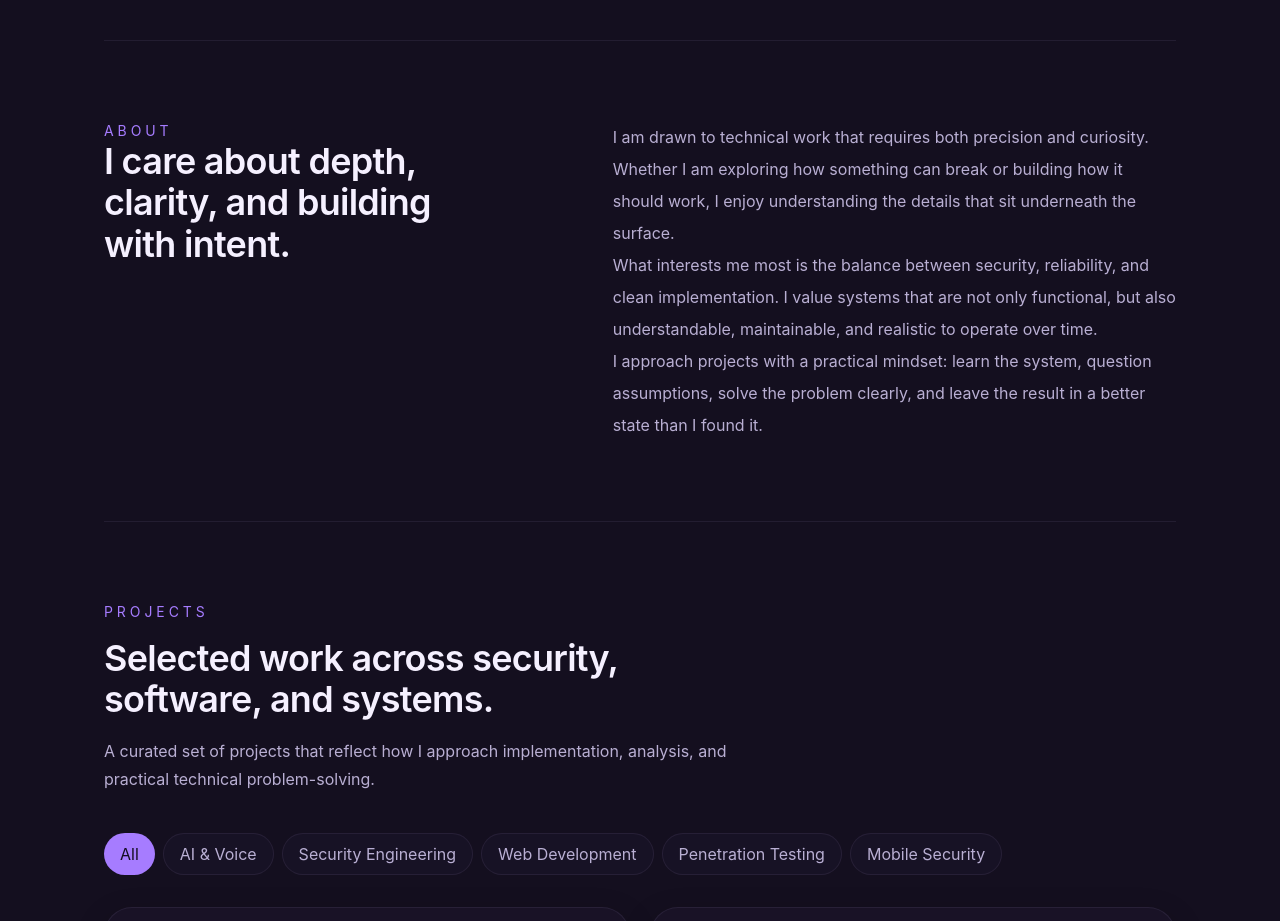
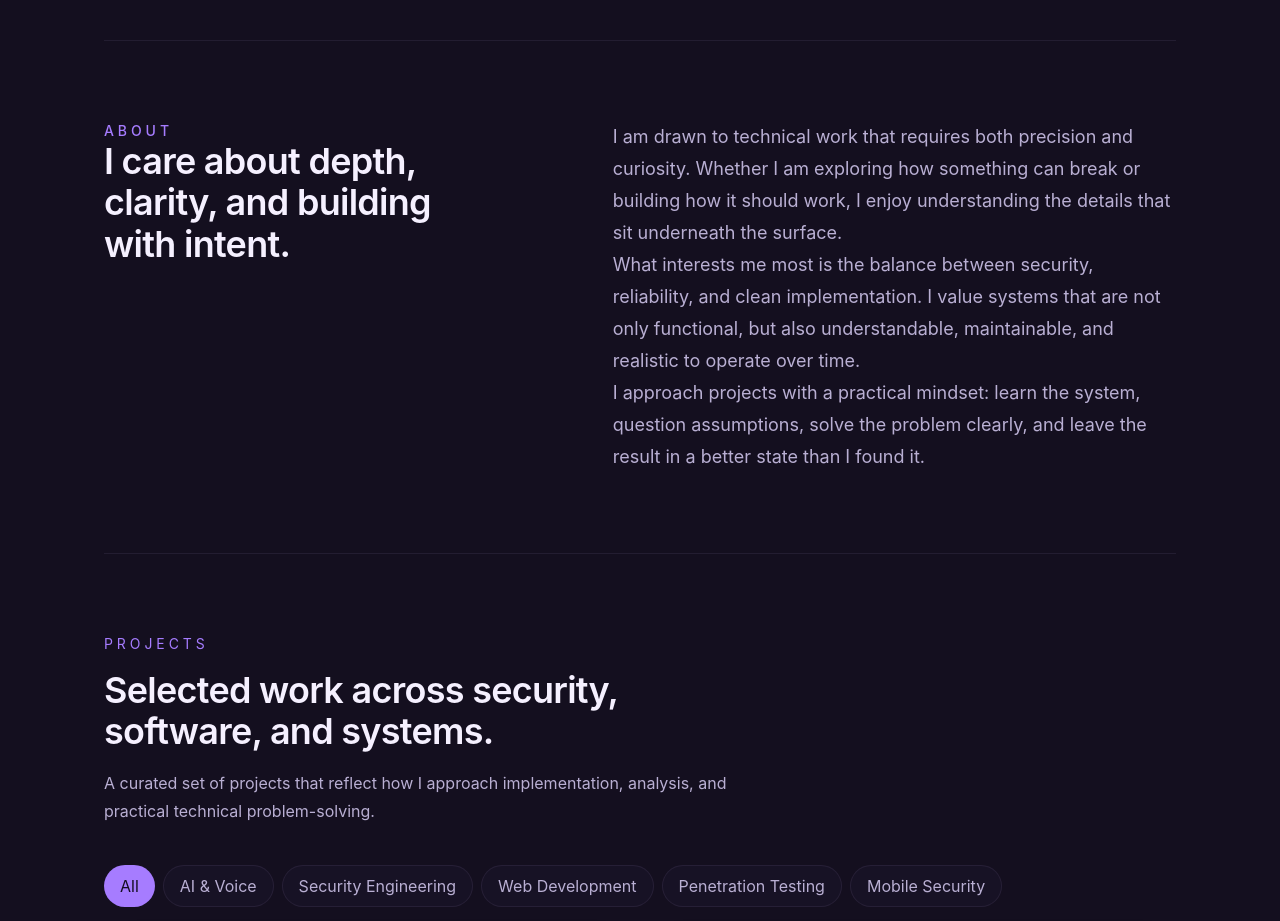
Before and after one commit to mkz013/mkz013.github.io, a React (Vite) app: page / in a window 1280 px wide. Shown: the part 800-1721 px from the top of the page. Built offline with nearby package versions, Linux system fonts and the light colour scheme.

Commit message:
ref: text font and sizing changed , ensured better UI

```diff
--- a/src/sections/About.tsx
+++ b/src/sections/About.tsx
@@ -1,3 +1,4 @@
+// About.tsx
 export function About() {
     return (
         <section
@@ -5,31 +6,30 @@ export function About() {
             className="grid gap-8 border-t border-[rgba(213,193,255,0.08)] py-20 md:grid-cols-[0.9fr_1.1fr] md:gap-12"
         >
             <div>
-                <p className="mb-4 text-sm uppercase tracking-[0.28em] text-[var(--accent-primary)]">
+                <p className="mb-4 text-sm font-medium uppercase tracking-[0.28em] text-[var(--accent-primary)]">
                     About
                 </p>
-
                 <h2 className="max-w-sm text-3xl font-semibold leading-tight tracking-[-0.03em] md:text-4xl">
                     I care about depth, clarity, and building with intent.
                 </h2>
             </div>
 
-            <div className="space-y-6 text-[15px] leading-8 text-[var(--text-sub)] md:text-base">
+            <div className="space-y-6 text-lg leading-8 text-[var(--text-sub)]">
                 <p>
-                    I am drawn to technical work that requires both precision and curiosity.
-                    Whether I am exploring how something can break or building how it should work,
-                    I enjoy understanding the details that sit underneath the surface.
+                    I am drawn to technical work that requires both precision and curiosity. Whether I am exploring
+                    how something can break or building how it should work, I enjoy understanding the details that sit
+                    underneath the surface.
                 </p>
 
                 <p>
                     What interests me most is the balance between security, reliability, and clean implementation.
-                    I value systems that are not only functional, but also understandable, maintainable,
-                    and realistic to operate over time.
+                    I value systems that are not only functional, but also understandable, maintainable, and realistic
+                    to operate over time.
                 </p>
 
                 <p>
-                    I approach projects with a practical mindset: learn the system, question assumptions,
-                    solve the problem clearly, and leave the result in a better state than I found it.
+                    I approach projects with a practical mindset: learn the system, question assumptions, solve the
+                    problem clearly, and leave the result in a better state than I found it.
                 </p>
             </div>
         </section>
```
Also changed, not shown: src/sections/Principles.tsx (deleted), src/sections/Security.tsx (deleted).
